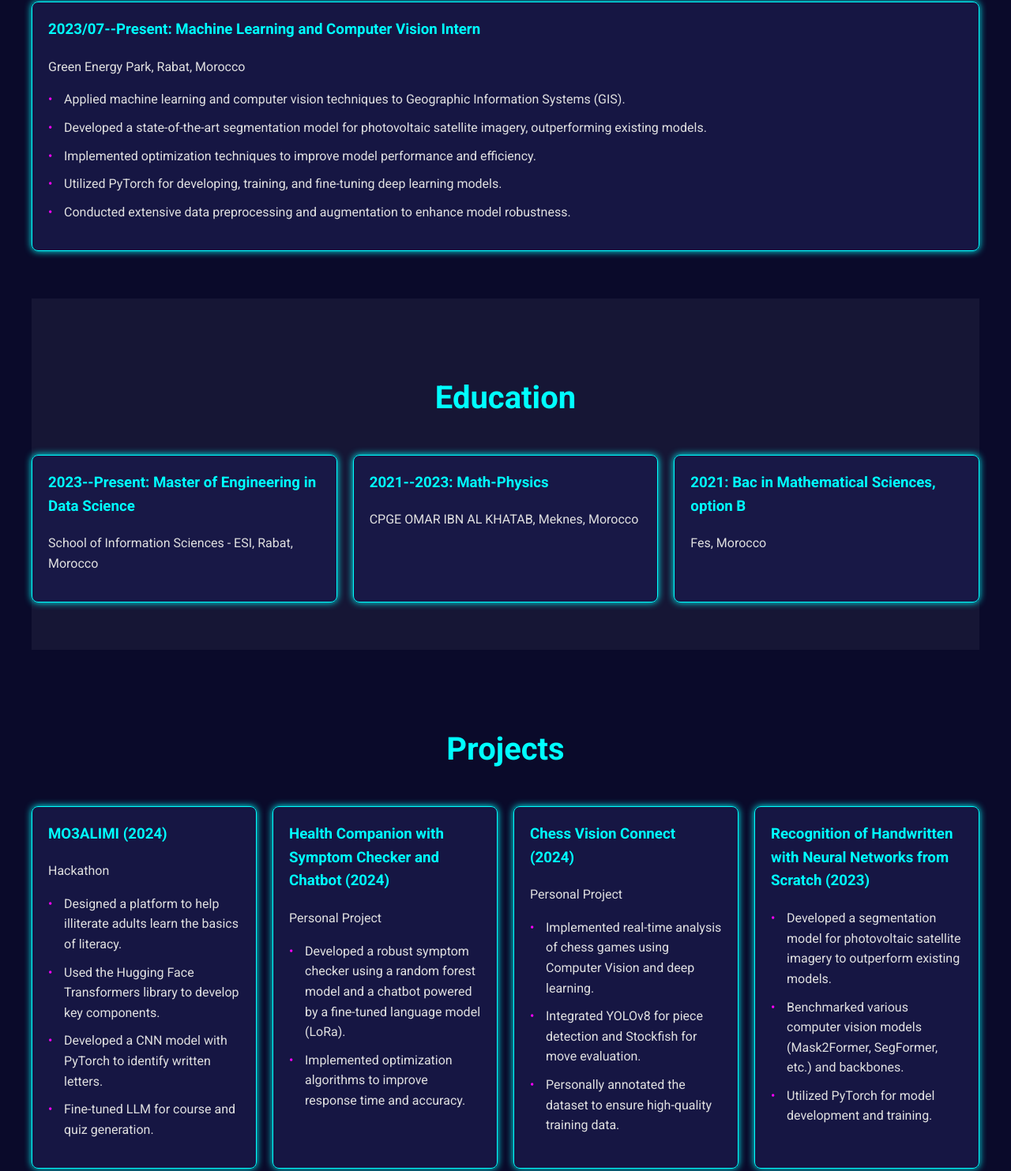
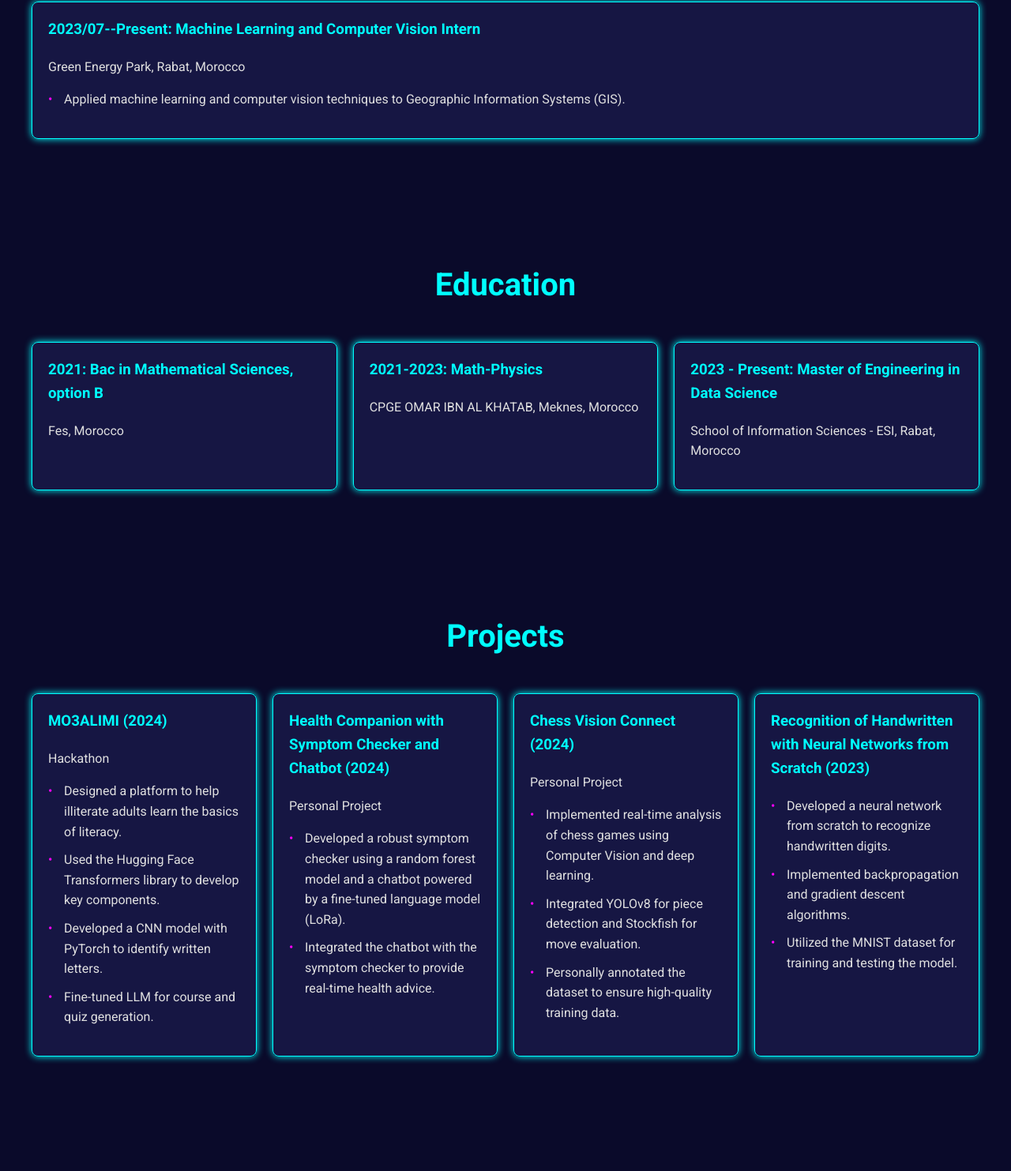
Before and after one commit to mouadenna/mouadenna, a plain HTML site: page index.html in a window 1280 px wide. Shown: the part 2047-3530 px from the top of the page at 79% size. Drawn offline with nearby package versions, Linux system fonts and the light colour scheme.

Commit message:
Update index.html

```diff
--- a/index.html
+++ b/index.html
@@ -98,6 +98,9 @@
             top: 0;
             left: 0;
             z-index: 1;
+        }
+        #hide_sec {
+            display: none;
         }
 
         .content {
@@ -281,7 +284,7 @@ header {
     <header>
         <div id="particles-js"></div>
         <div class="content">
-            <h1>Mouad Ennasiry</h1>
+            <h1 >Mouad Ennasiry</h1>
             <p id="typing-text">A Data Science Student's Journey: Learning AI, Machine Learning, and More</p>
         </div>
     </header>
@@ -291,7 +294,7 @@ header {
             <h2>About Me</h2>
             <p>I am a passionate data science student with a focus on Machine Learning, Deep Learning, and algorithmic modeling. Eager to apply optimization techniques and data analysis skills to real-world transportation challenges. Enthusiastic about continuous learning and growth, particularly in developing efficient algorithms for complex systems.</p>
         </section>
-
+        <section id="hide_sec"></section>
         <section id="skills">
             <h2>Skills</h2>
             <div class="timeline">
@@ -311,7 +314,7 @@ header {
                 </div>
             </div>
         </section>
-
+        <section id="hide_sec"></section>
         <section id="experience">
             <h2>Experience</h2>
             <div class="timeline">
@@ -320,33 +323,31 @@ header {
                     <p>Green Energy Park, Rabat, Morocco</p>
                     <ul>
                         <li>Applied machine learning and computer vision techniques to Geographic Information Systems (GIS).</li>
-                        <li>Developed a state-of-the-art segmentation model for photovoltaic satellite imagery, outperforming existing models.</li>
-                        <li>Implemented optimization techniques to improve model performance and efficiency.</li>
-                        <li>Utilized PyTorch for developing, training, and fine-tuning deep learning models.</li>
-                        <li>Conducted extensive data preprocessing and augmentation to enhance model robustness.</li>
                     </ul>
                 </div>
             </div>
         </section>
 
+        <section id="hide_sec"></section>
         <section id="education">
             <h2>Education</h2>
             <div class="timeline">
                 <div class="timeline-item">
-                    <h3>2023--Present: Master of Engineering in Data Science</h3>
-                    <p>School of Information Sciences - ESI, Rabat, Morocco</p>
-                </div>
-                <div class="timeline-item">
-                    <h3>2021--2023: Math-Physics</h3>
-                    <p>CPGE OMAR IBN AL KHATAB, Meknes, Morocco</p>
-                </div>
-                <div class="timeline-item">
                     <h3>2021: Bac in Mathematical Sciences, option B</h3>
                     <p>Fes, Morocco</p>
                 </div>
+                <div class="timeline-item">
+                    <h3>2021-2023: Math-Physics</h3>
+                    <p>CPGE OMAR IBN AL KHATAB, Meknes, Morocco</p>
+                </div>
+
+                <div class="timeline-item">
+                    <h3>2023 - Present: Master of Engineering in Data Science</h3>
+                    <p>School of Information Sciences - ESI, Rabat, Morocco</p>
+                </div>
             </div>
         </section>
-
+        <section id="hide_sec"></section>
         <section id="projects">
             <h2>Projects</h2>
             <div class="projects">
@@ -365,7 +366,7 @@ header {
                     <p>Personal Project</p>
                     <ul>
                         <li>Developed a robust symptom checker using a random forest model and a chatbot powered by a fine-tuned language model (LoRa).</li>
-                        <li>Implemented optimization algorithms to improve response time and accuracy.</li>
+                        <li>Integrated the chatbot with the symptom checker to provide real-time health advice.</li>
                     </ul>
                 </div>
                 <div class="project">
@@ -380,14 +381,14 @@ header {
                 <div class="project">
                     <h3>Recognition of Handwritten with Neural Networks from Scratch (2023)</h3>
                     <ul>
-                        <li>Developed a segmentation model for photovoltaic satellite imagery to outperform existing models.</li>
-                        <li>Benchmarked various computer vision models (Mask2Former, SegFormer, etc.) and backbones.</li>
-                        <li>Utilized PyTorch for model development and training.</li>
+                        <li>Developed a neural network from scratch to recognize handwritten digits.</li>
+                        <li>Implemented backpropagation and gradient descent algorithms.</li>
+                        <li>Utilized the MNIST dataset for training and testing the model.</li>
                     </ul>
                 </div>
             </div>
         </section>
-
+        <section id="hide_sec"></section>
         <section id="certifications">
             <h2>Certifications</h2>
             <div class="timeline">
@@ -403,15 +404,19 @@ header {
                 </div>
             </div>
         </section>
-
+        <section id="hide_sec"></section>
         <section id="honors">
             <h2>Honors and Awards</h2>
+            <div class="timeline">
+                <div class="timeline-item">
             <ul>
                 <li>2nd place: MDFDS Hackathon organized by the Code Club of ESI</li>
                 <li>3rd place: EAIC Data Competition</li>
                 <li>Participant: Think AI's 2nd edition, selected among 25 teams from over 400 applicants</li>
                 <li>Kaggle Expert</li>
             </ul>
+                </div>
+            </div>
         </section>
     </main>
 
```
